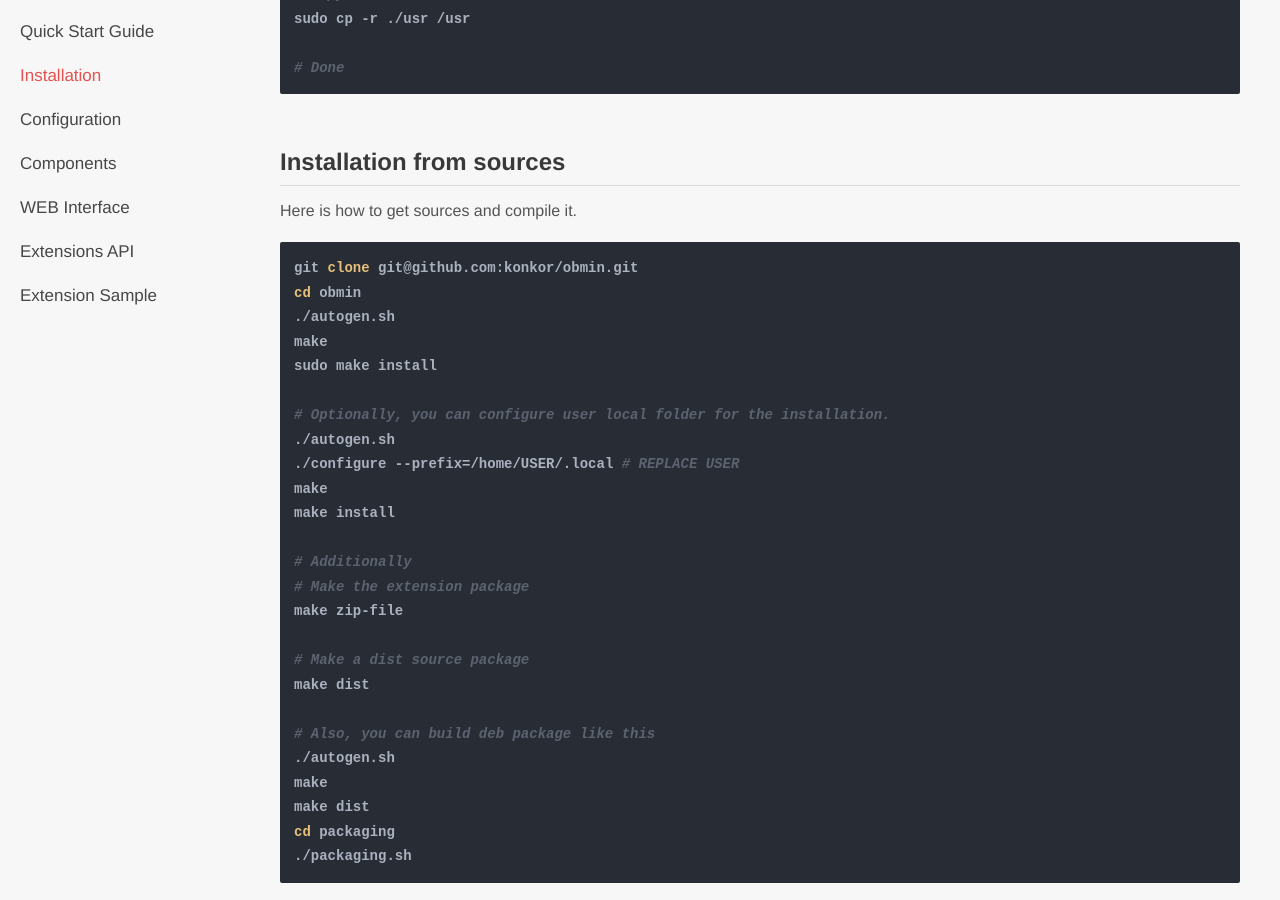
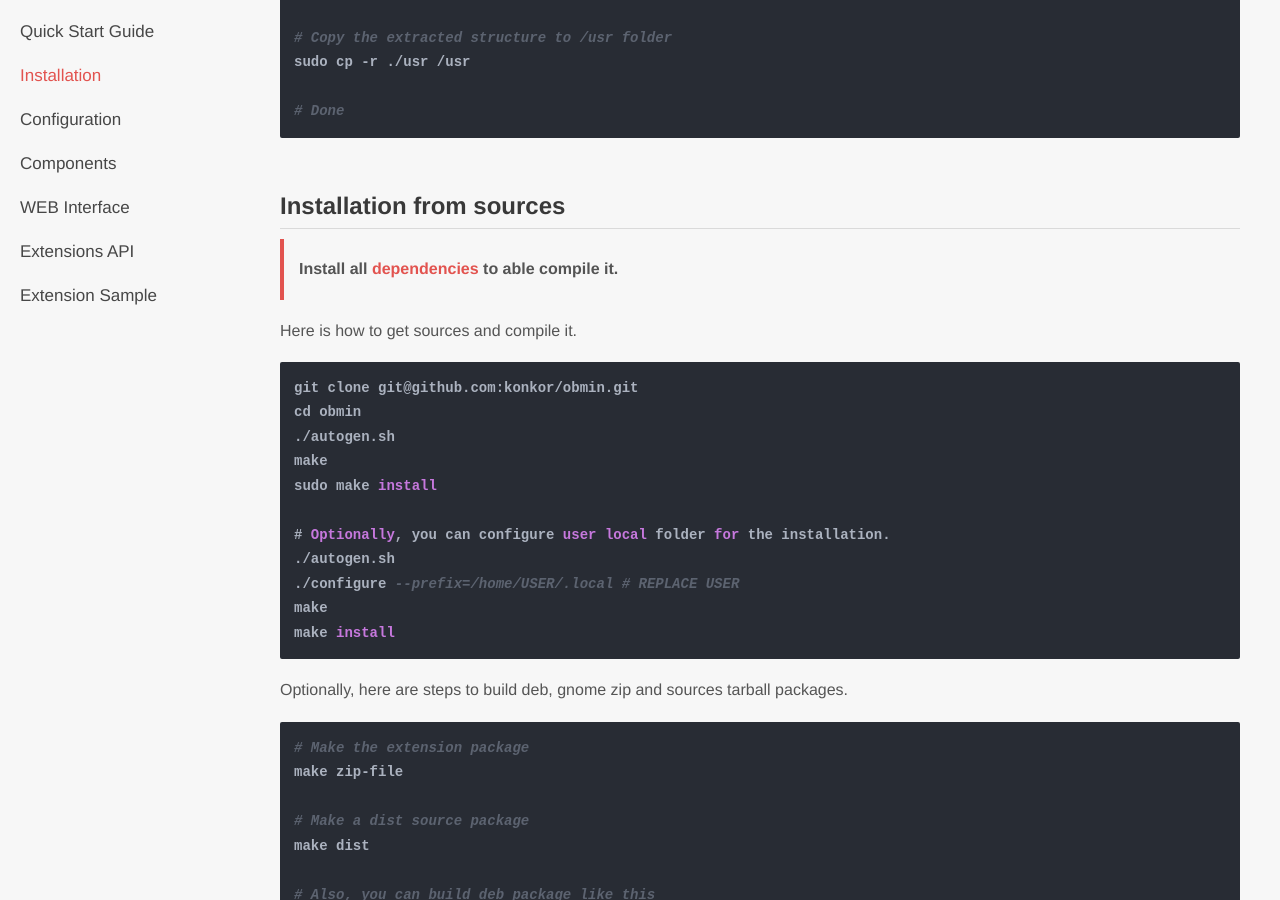
Before and after one commit to obmin/obmin.github.io, a Jekyll site: the page built from _docs/01_install.md, in a window 1280 px wide and 900 px high, scrolled down 2973 px. Built offline with Jekyll 4.4.1, drawn with Linux system fonts in a browser that asks for light colours; some of the changed text lies outside the part shown.

Commit message:
Update building from sources and its dependecies

````diff
--- a/_docs/01_install.md
+++ b/_docs/01_install.md
@@ -36,7 +35,10 @@ Debian/Ubuntu flavors can do next:
 
 ```sh
 sudo apt-get update
-sudo apt-get install gjs gir1.2-atk-1.0 gir1.2-glib-2.0 gir1.2-gtk-3.0 gir1.2-soup-2.4 psmisc curl gir1.2-appindicator3
+sudo apt-get -y install gjs gir1.2-atk-1.0 gir1.2-glib-2.0 gir1.2-gtk-3.0 gir1.2-soup-2.4 psmisc curl gir1.2-appindicator3
+
+# Building dependencies (optional)
+sudo apt-get -y install make automake autotools-dev build-essential gnome-common libglib2.0-dev git
 ```
 
 ## Gnome extension version
@@ -104,6 +106,7 @@ sudo cp -r ./usr /usr
 ```
 
 ## Installation from sources
+<p class="description">Install all <a href="#dependencies">dependencies</a> to able compile it.</p>
 Here is how to get sources and compile it.
 ```sh
 git clone git@github.com:konkor/obmin.git
@@ -117,8 +120,10 @@ sudo make install
 ./configure --prefix=/home/USER/.local # REPLACE USER
 make
 make install
+```
 
-# Additionally
+Optionally, here are steps to build deb, gnome zip and sources tarball packages.
+```sh
 # Make the extension package
 make zip-file
 
````
Also changed, not shown: other parts of _docs/01_install.md (+0 -1 lines).
